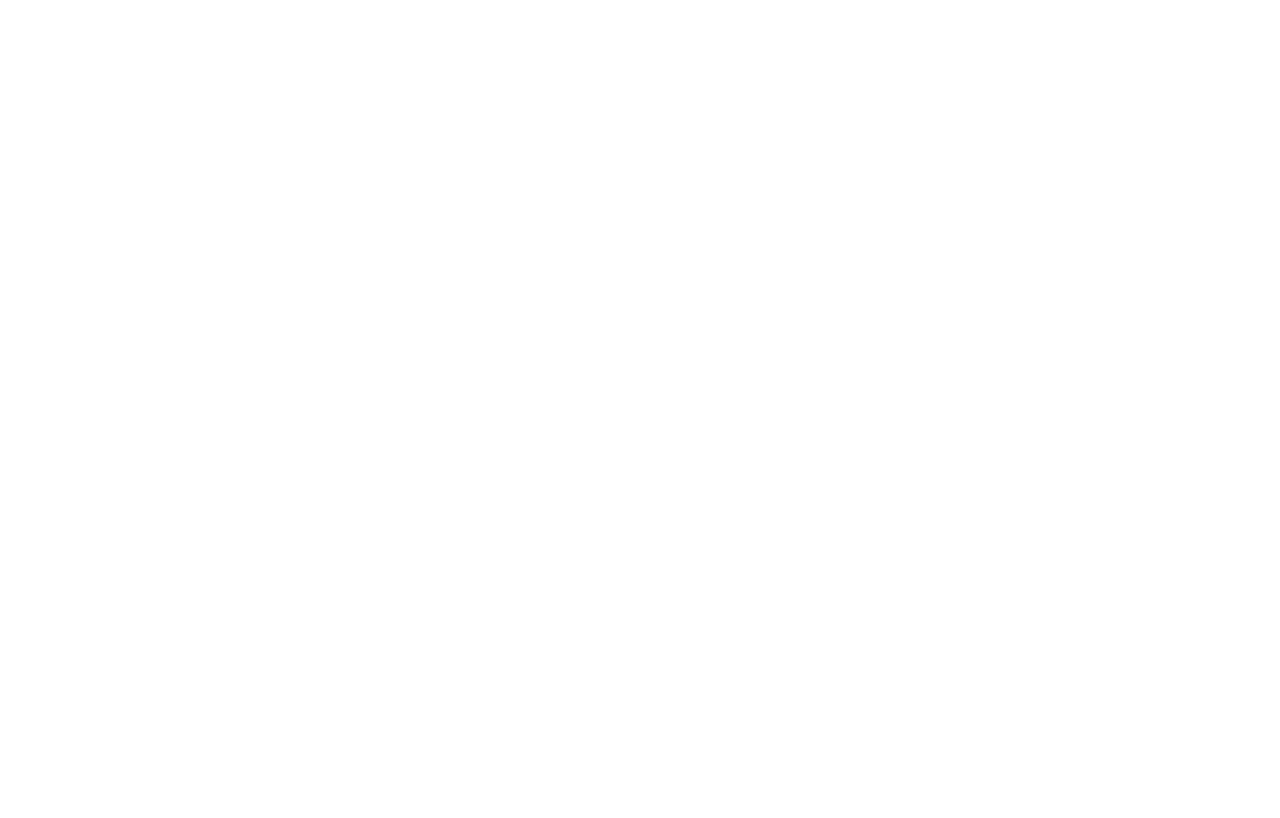
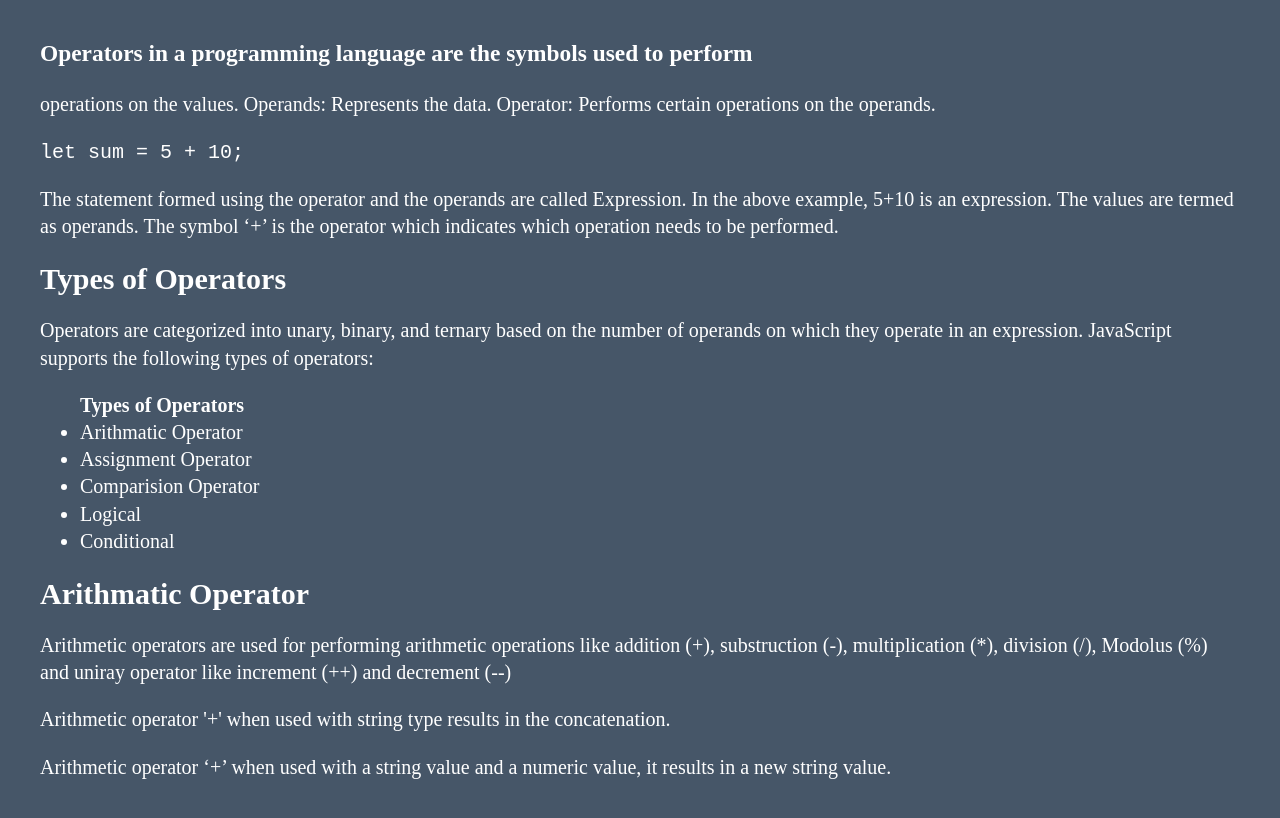
Before and after one commit to abidpu19/javascriptbasictoadvance, a plain HTML site: page Step-01/Operators/intro.html in a window 1280 px wide. Drawn offline with Linux system fonts and the light colour scheme.

Commit message:
Types of Operators
Types of operators in JS

```diff
--- a/Step-01/Operators/intro.html
+++ b/Step-01/Operators/intro.html
@@ -1,11 +1,60 @@
 <!DOCTYPE html>
 <html lang="en">
-<head>
-    <meta charset="UTF-8">
-    <meta name="viewport" content="width=device-width, initial-scale=1.0">
-    <title>Operat</title>
-</head>
-<body>
+  <head>
+    <meta charset="UTF-8" />
+    <meta name="viewport" content="width=device-width, initial-scale=1.0" />
+    <title>Operators in Javascript</title>
+    <style>
+      body {
+        background-color: #465668;
+        font-size: 1.25rem;
+        margin: 40px;
+        line-height: 1.7rem;
+        color: white;
+      }
+    </style>
+  </head>
+  <body>
+    <h3>Operators in a programming language are the symbols used to perform</h3>
+    <p>
+      operations on the values. Operands: Represents the data. Operator:
+      Performs certain operations on the operands.
+    </p>
+    <kbd>let sum = 5 + 10; </kbd>
+    <p>
+      The statement formed using the operator and the operands are called
+      Expression. In the above example, 5+10 is an expression. The values are
+      termed as operands. The symbol ‘+’ is the operator which indicates which
+      operation needs to be performed.
+    </p>
+    <h2>Types of Operators</h2>
+    <p>
+      Operators are categorized into unary, binary, and ternary based on the
+      number of operands on which they operate in an expression. JavaScript
+      supports the following types of operators:
+    </p>
+    <ul>
+      <b>Types of Operators</b>
+      <li>Arithmatic Operator</li>
+      <li>Assignment Operator</li>
+      <li>Comparision Operator</li>
+      <li>Logical</li>
+      <li>Conditional</li>
+    </ul>
+    <h2>Arithmatic Operator</h2>
+    <p>
+      Arithmetic operators are used for performing arithmetic operations like
+      addition (+), substruction (-), multiplication (*), division (/), Modolus
+      (%) and uniray operator like increment (++) and decrement (--)
+    </p>
 
-</body>
+    <p>
+      Arithmetic operator '+' when used with string type results in the
+      concatenation.
+    </p>
+    <p>
+      Arithmetic operator ‘+’ when used with a string value and a numeric value,
+      it results in a new string value.
+    </p>
+  </body>
 </html>
```
